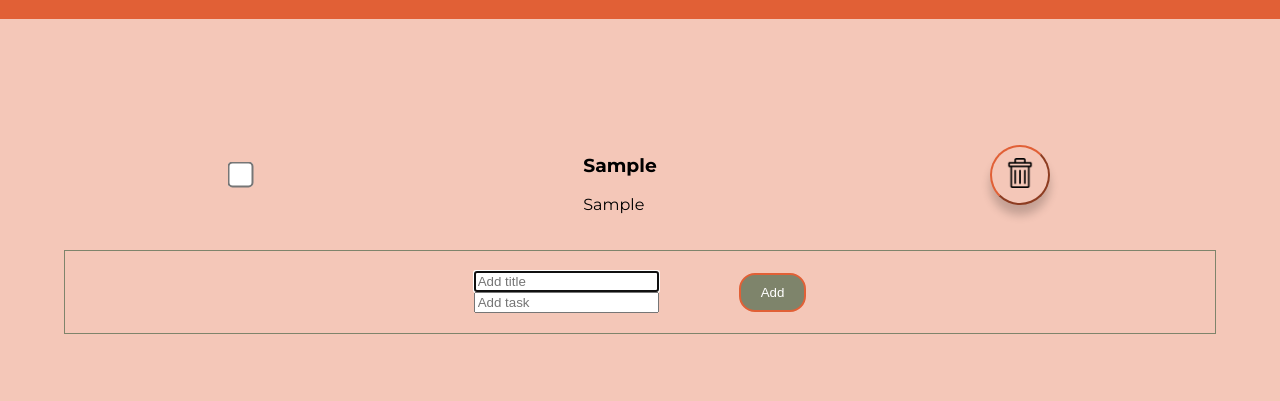
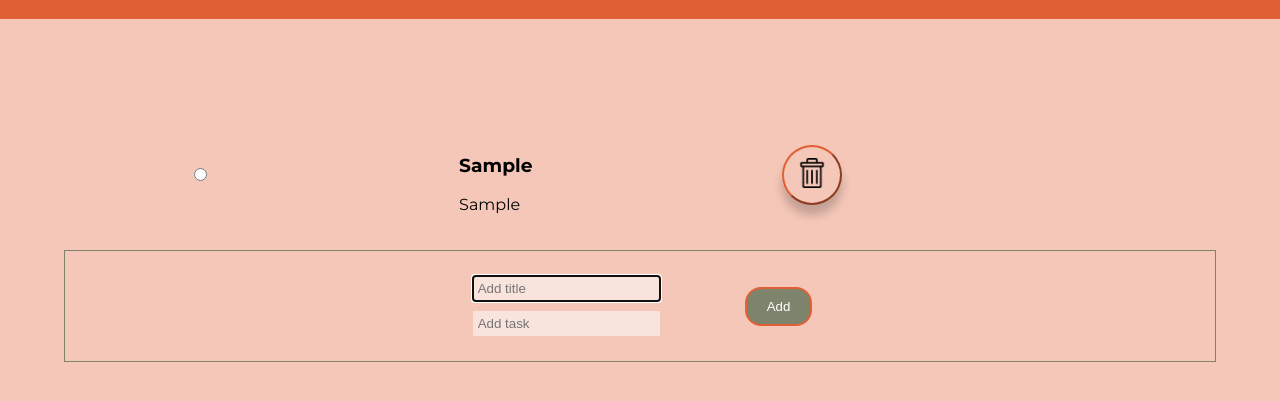
Before and after one commit to Nastasia27/toDo-app, a plain HTML site: page index.html in a window 1280 px wide. Both pictures are taken after typing "Sample", "Sample" into the empty fields and a click on the button "Add". Shown: the part 63-464 px from the top of the page. Drawn offline with Linux system fonts and the light colour scheme.

Commit message:
save the project

```diff
--- a/css/styles.css
+++ b/css/styles.css
@@ -69,10 +69,10 @@ ul, ol {
     width: 90%;
     margin: auto;
 }
-}
+
 
 .form-control {
-    background-color: #F8D9CF;
+    background-color: #f8e4dd;
     border: none;
     margin: 5px;
     padding: 5px;
--- a/js/app.js
+++ b/js/app.js
@@ -17,20 +17,22 @@ form.addEventListener('submit', function(e){
     const taskItem = document.createElement('div')
     taskItem.innerHTML = `
       <div class="inprocesslist-block">
+        <div class="radio-button">
+          <input type="radio">
+        </div>
         <ul class="task-list">
           <li> <h3>${taskTitle} </h3> </li>
           <ul>
             <li>${taskText}</li>
           </ul>
          </ul>
-         <div id='button-block'>
+          <button class="delete-button" type="button">
+          <img src='image/imagetrash.png' height='30px'>
+         </button>
+         <div>
 
          </div>
       </div>`
-
-//<button class="delete-button" type="button">
-          //<img src='image/imagetrash.png' height='30px'>
-        // </button>
 
     contentBlock.append(taskItem)
 
@@ -42,35 +44,15 @@ form.addEventListener('submit', function(e){
     if (contentBlock.children.length > 1) {
       emptyBlock.classList.add('hide');
     }
-//
-const deleteButton = document.createElement("button");
-deleteButton.classList.add('delete-button');
-const buttonBlock = document.querySelector('#button-block');
 
-const imgOfBusket = document.createElement('img');
-imgOfBusket.src = 'image/imagetrash.png';
-imgOfBusket.height = 30;
+    const deleteButton = document.querySelector('.delete-button')
 
-taskItem.appendChild(deleteButton);
-taskItem.classList.add('task-item');
-deleteButton.appendChild(imgOfBusket);
-
-deleteButton.addEventListener('click', function(){
-  taskItem.remove();
-  })
-
-const radioButton = document.createElement('input');
-radioButton.type = 'checkbox';
-radioButton.classList.add('checkbox')
-taskItem.prepend(radioButton);
-radioButton.addEventListener('click', function(){
-  taskItem.classList.toggle('done');
-})
+    deleteButton.addEventListener('click', function(){
+       console.log('DEL') ;
+       const removeItem = document.querySelector('.task-block')
+       removeItem.remove();
+    })
 
 
 
 })
-
-if (contentBlock.children.length < 2) {
-  emptyBlock.classList.remove('hide');
-}
```
